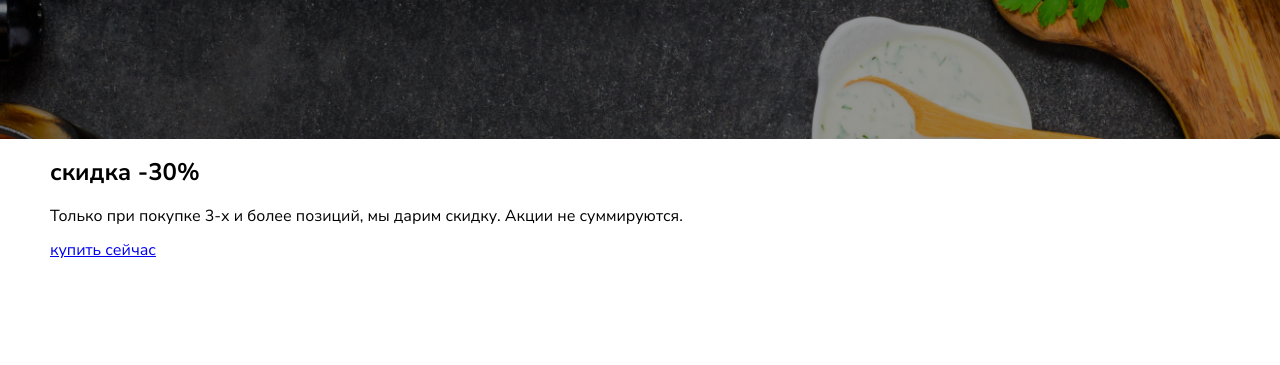
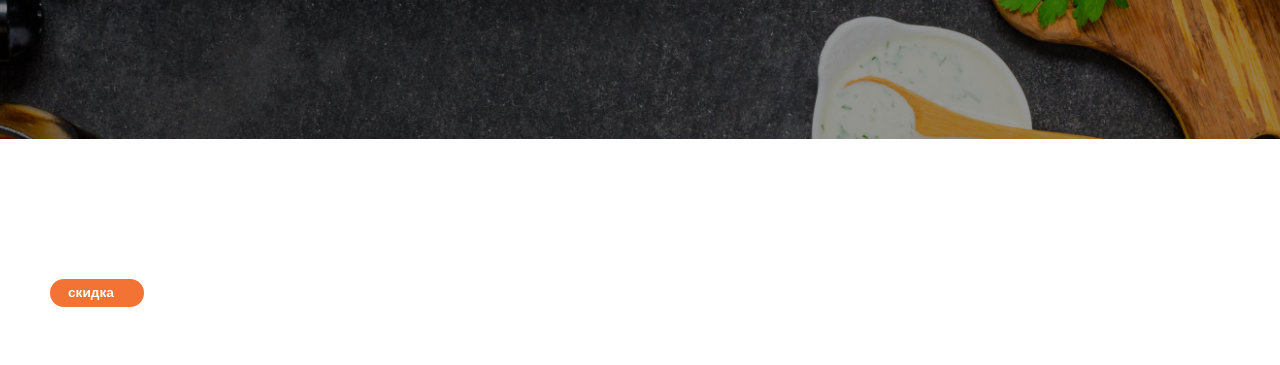
Before and after one commit to kotpas/Module01-Burger, a plain HTML site: page index.html in a window 1280 px wide. Shown: the part 435-800 px from the top of the page. Drawn offline with nearby package versions, Linux system fonts and the light colour scheme.

Commit message:
add files

```diff
--- a/styles/main.css
+++ b/styles/main.css
@@ -91,6 +91,7 @@ header {
     background-size: cover;
     background-position: center center;
     padding: 142px 0;
+    margin-bottom: 140px;
 }
 .breadcrumbs {
     padding-left: 0;
@@ -106,7 +107,7 @@ header {
     font-family: 'Open Sans', sans-serif;
     text-decoration: none;
 }
-    .breadcrumbs a:hover {
+.breadcrumbs a:hover {
         color: #ffc725;
     }
 .breadcrumbs a::before {
@@ -137,4 +138,49 @@ header {
 }
 .banner-box {
     background-image: url(../images/img.jpg);
+    text-align: center;
+    color: #FFFFFF;
+    background-size: cover;
+    background-position: 1px center;
 }
+.button {
+    display: flex;
+    align-items: center;
+    background-color: transparent;
+    border: none;
+    padding: 0;
+    gap: 10px;
+    cursor: pointer;
+}
+.banner-title span {
+    display: flex;
+    width: 58px;
+    height: 18px;
+    padding: 5px 18px;
+    border-radius: 14px;
+    background-color: #F37335;
+    background-size: 95px 28px;
+    font-family: 'Open Sans', sans-serif;
+    font-size: 18%;
+    text-align: left;
+    }
+.banner-title {
+    font-size: 76px;
+    font-family: nunito sans, black;
+    text-align: left;
+    width: auto;
+    height: auto;
+    font-family: 'Nunito Sans';
+    }
+.banner-link {
+    display: block;
+    background-color: #ffc725;
+    background-size: 170px 58px;
+    text-decoration: none;
+    font-family: 'Nunito Sans', Bold;
+    width: 150px;
+    height: 18px;
+    padding: 1%;
+    gap: 100px;
+    margin: 15% 20%;
+}
```
Also changed, not shown: images/bg Buy now.png (added), images/label.png (added), images/logo.svg (deleted), index.html (line endings or trailing spaces).
